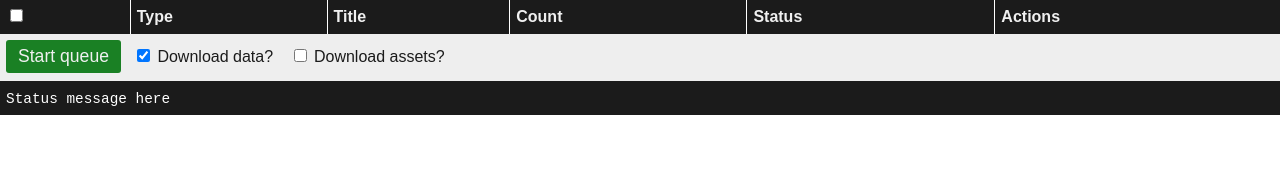
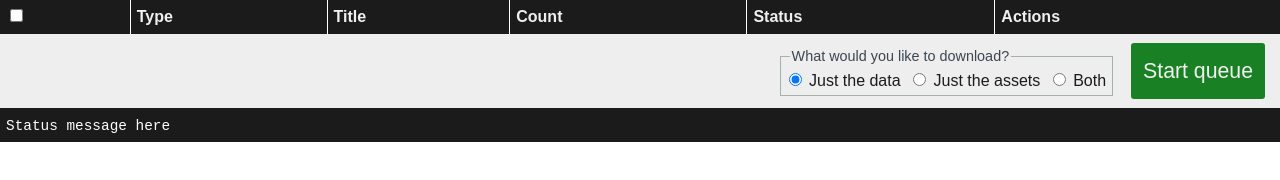
Before and after one commit to beefoo/loc-bulk-access, a browser extension: page loc-bulk-access/ui/queue.html in a window 1280 px wide. Drawn offline with Linux system fonts and the light colour scheme.

Commit message:
add html and css for download options

```diff
--- a/loc-bulk-access/ui/css/main.css
+++ b/loc-bulk-access/ui/css/main.css
@@ -153,24 +153,43 @@ thead th {
   box-sizing: border-box;
   padding: 6px;
   background: #eee;
+  justify-content: flex-end;
+  align-items: stretch;
 }
 .queue-actions {
-  text-align: center;
+  display: flex;
+  padding: 3px 3px 3px 12px;
 }
 .queue-actions button {
   margin-bottom: 0;
   background-color: var(--success-dark);
+  font-size: 1.33rem;
 }
 .queue-actions button:hover {
   background-color: var(--success-darker);
 }
-.queue-options {
-  text-align: center;
+.queue-options fieldset {
+  display: inline-block;
+  padding: 0 3px;
+  margin: 6px;
+  border: 1px solid var(--base-light);
 }
 .queue-options label {
   display: inline-block;
-  margin: 6px;
+  margin: 3px 3px 3px 0;
 }
+.queue-options legend {
+  font-size: 0.9rem;
+  margin-left: 6px;
+  color: var(--base-darker);
+}
+fieldset.toggle-target {
+  display: none;
+}
+fieldset.toggle-target.active {
+  display: inline-block;
+}
+
 .queue-status {
   width: 100%;
   box-sizing: border-box;
--- a/loc-bulk-access/ui/queue.html
+++ b/loc-bulk-access/ui/queue.html
@@ -26,18 +26,40 @@
     </table>
     <div class="queue-toolbar">
       <div class="queue-menu">
+        <div class="queue-options">
+          <fieldset id="download-option-fieldset">
+            <legend>What would you like to download?</legend>
+            <label for="download-option-data">
+              <input id="download-option-data" name="download-option" type="radio" value="data" class="toggle" data-toggle="#asset-size-fieldset" data-toggle-off checked />
+              Just the data
+            </label>
+            <label for="download-option-assets">
+              <input id="download-option-assets" name="download-option" type="radio" value="assets" class="toggle" data-toggle="#asset-size-fieldset" data-toggle-on />
+              Just the assets
+            </label>
+            <label for="download-option-both">
+              <input id="download-option-both" name="download-option" type="radio" value="both" class="toggle" data-toggle="#asset-size-fieldset" data-toggle-on />
+              Both
+            </label>
+          </fieldset>
+          <fieldset id="asset-size-fieldset" class="toggle-target">
+            <legend>Asset size</legend>
+            <label for="asset-size-smallest">
+              <input id="asset-size-smallest" name="asset-size" type="radio" value="smallest" checked />
+              Smallest
+            </label>
+            <label for="asset-size-medium">
+              <input id="asset-size-medium" name="asset-size" type="radio" value="medium" />
+              Medium
+            </label>
+            <label for="asset-size-largest">
+              <input id="asset-size-largest" name="asset-size" type="radio" value="largest" />
+              Largest
+            </label>
+          </fieldset>
+        </div>
         <div class="queue-actions">
           <button class="toggle">Start queue</button>
-        </div>
-        <div class="queue-options">
-          <label for="include-data-checkbox">
-            <input id="include-data-checkbox" name="include-data" type="checkbox" checked />
-            Download data?
-          </label>
-          <label for="include-assets-checkbox">
-            <input id="include-assets-checkbox" name="include-assets" type="checkbox" />
-            Download assets?
-          </label>
         </div>
       </div>
       <div class="queue-status">
```
